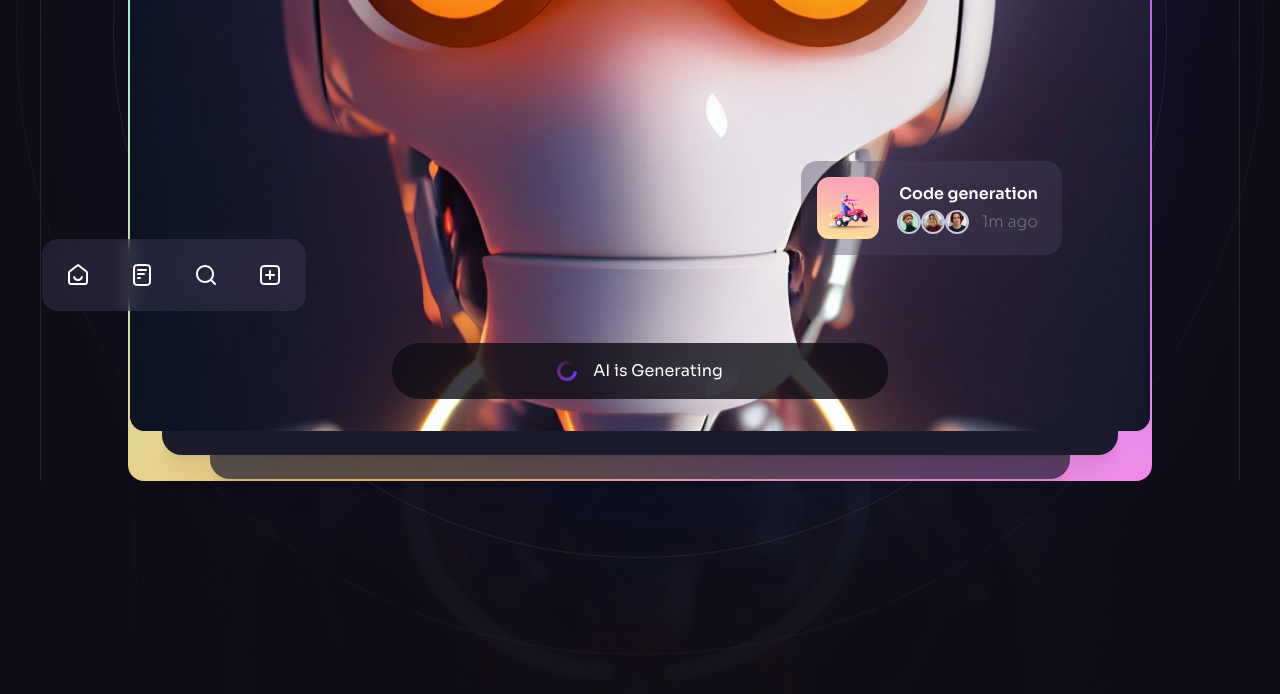
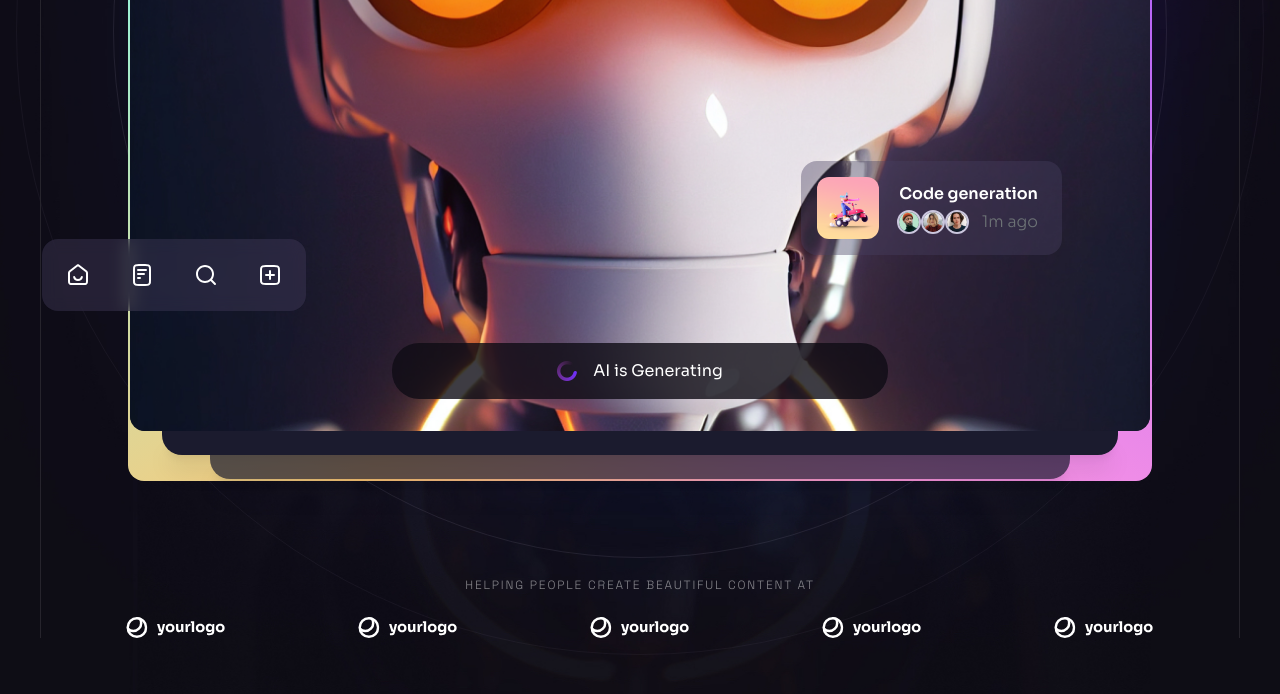
Before and after one commit to HoangDepTraiBoDoiThe/brainwave, a React (Vite) app: page / in a window 1280 px wide. Shown: the part 597-1291 px from the top of the page. Built offline with nearby package versions, Linux system fonts and the light colour scheme.

Commit message:
feature: hero
add CompanyLogoComp

```diff
--- /dev/null
+++ b/src/components/CompanyLogosComp.jsx
@@ -0,0 +1,23 @@
+import { companyLogos } from "../constants";
+
+const CompanyLogosComp = ({ className }) => {
+  return (
+    <div className={`${className}`}>
+      <h5 className="tagline mb-6 text-center text-n-1/50">
+        Helping people create beautiful content at
+      </h5>
+      <ul className="flex ">
+        {companyLogos.map((logo, index) => (
+          <li
+            className="flex flex-1 items-center justify-center h-[8.5rem]] mx-4"
+            key={index}
+          >
+            <img src={logo} width={100} height={100} alt="logo" />
+          </li>
+        ))}
+      </ul>
+    </div>
+  );
+};
+
+export default CompanyLogosComp;
--- a/src/components/Hero.jsx
+++ b/src/components/Hero.jsx
@@ -1,7 +1,7 @@
 import { ScrollParallax } from "react-just-parallax";
 import { curve, heroBackground, robot } from "../assets";
 import { BackgroundCircles, Gradient } from "./design/Hero";
-import { Notification } from "./";
+import { CompanyLogosComp, Notification } from "./";
 import Button from "./Button";
 import Section from "./Section";
 import { useRef } from "react";
@@ -91,6 +91,7 @@
           </div>
           <BackgroundCircles />
         </div>
+        <CompanyLogosComp className={"hidden relative z-10 mt-20 lg:block"} />
       </div>
     </Section>
   );
--- a/src/components/index.js
+++ b/src/components/index.js
@@ -1,5 +1,6 @@
 import Button from "./Button";
 import Generating from "./Generating";
 import Notification from "./Notification";
+import CompanyLogosComp from "./CompanyLogosComp";
 
-export { Button, Generating, Notification };
+export { Button, Generating, Notification, CompanyLogosComp };
```
